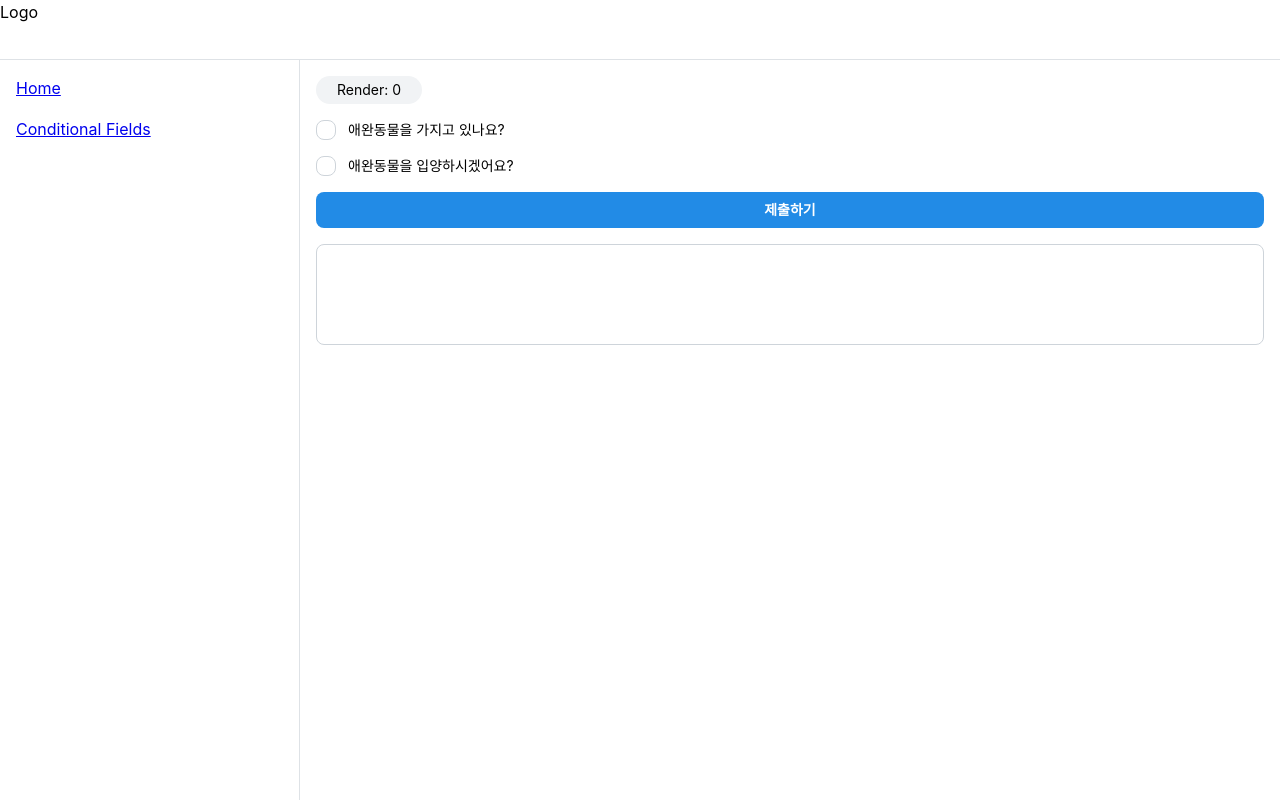
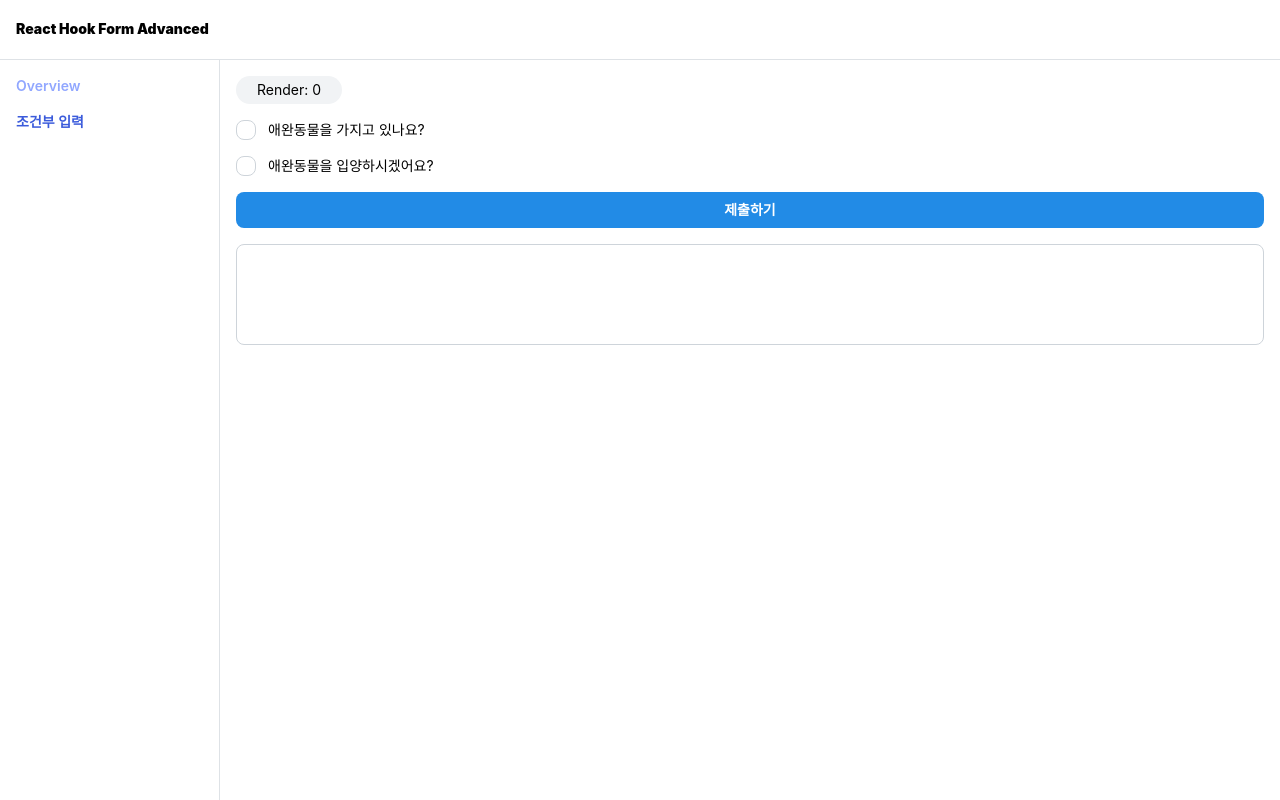
Before and after one commit to Sunset-Kim/react-hook-form-advanced, a React (Vite) app: page /conditional-fields in a window 1280 px wide. Built offline with nearby package versions, Linux system fonts and the light colour scheme.

Commit message:
feat: layout 수정

```diff
--- a/src/routes/__root.tsx
+++ b/src/routes/__root.tsx
@@ -1,24 +1,24 @@
-import { createRootRoute, Outlet } from "@tanstack/react-router";
-import { TanStackRouterDevtools } from "@tanstack/router-devtools";
+import { createRootRoute, Outlet } from '@tanstack/react-router'
+import { TanStackRouterDevtools } from '@tanstack/router-devtools'
 
-import { AppShell, Burger, createTheme, MantineProvider } from "@mantine/core";
+import { AppShell, createTheme, MantineProvider } from '@mantine/core'
 
-import "@mantine/core/styles.css";
-import { useDisclosure } from "@mantine/hooks";
-import { NavBar } from "../shared/components";
+import '@mantine/core/styles.css'
+import { useDisclosure } from '@mantine/hooks'
+import { Header, NavBar } from '../shared/components'
 
 const theme = createTheme({
-  defaultRadius: "md",
+  defaultRadius: 'md',
   fontSizes: {
-    "2xs": "0.625rem",
-    xs: "0.75rem",
-    sm: "0.875rem",
-    md: "1rem",
-    lg: "1.125rem",
-    xl: "1.25rem",
-    "2xl": "1.5rem",
-  },
-});
+    '2xs': '0.625rem',
+    xs: '0.75rem',
+    sm: '0.875rem',
+    md: '1rem',
+    lg: '1.125rem',
+    xl: '1.25rem',
+    '2xl': '1.5rem'
+  }
+})
 
 export const Route = createRootRoute({
   component: () => (
@@ -26,25 +26,24 @@ export const Route = createRootRoute({
       <App />
       <TanStackRouterDevtools />
     </MantineProvider>
-  ),
-});
+  )
+})
 
 const App = () => {
-  const [opened, { toggle }] = useDisclosure();
+  const [opened, { toggle }] = useDisclosure()
 
   return (
     <AppShell
       header={{ height: 60 }}
       navbar={{
-        width: 300,
-        breakpoint: "sm",
-        collapsed: { mobile: !opened },
+        width: 220,
+        breakpoint: 'sm',
+        collapsed: { mobile: !opened }
       }}
       padding="md"
     >
       <AppShell.Header>
-        <Burger opened={opened} onClick={toggle} hiddenFrom="sm" size="sm" />
-        <div>Logo</div>
+        <Header opened={opened} toggle={toggle} />
       </AppShell.Header>
 
       <AppShell.Navbar p="md">
@@ -55,5 +54,5 @@ const App = () => {
         <Outlet />
       </AppShell.Main>
     </AppShell>
-  );
-};
+  )
+}
--- a/src/routes/index.lazy.tsx
+++ b/src/routes/index.lazy.tsx
@@ -1,10 +1,18 @@
-import { Text } from "@mantine/core";
-import { createLazyFileRoute } from "@tanstack/react-router";
+import { Stack, Text } from '@mantine/core'
+import { createLazyFileRoute } from '@tanstack/react-router'
 
-export const Route = createLazyFileRoute("/")({
+export const Route = createLazyFileRoute('/')({
   component: () => (
     <div>
-      <Text>React Hook Form 101</Text>
+      <Stack>
+        <Text component={'h1'} size={'lg'} fw={900}>
+          React Hook Form Advanced
+        </Text>
+
+        <Text>
+          이 페이지는 React Hook Form Advanced 활용법을 다루는 페이지입니다.
+        </Text>
+      </Stack>
     </div>
-  ),
-});
+  )
+})
--- /dev/null
+++ b/src/shared/components/custom-link.tsx
@@ -0,0 +1,21 @@
+import { Link, LinkProps } from '@tanstack/react-router'
+import { Anchor, AnchorProps } from '@mantine/core'
+
+export type CustomLinkProps = AnchorProps & LinkProps
+
+export const CustomLink = (props: CustomLinkProps) => {
+  return (
+    <Anchor
+      size={'sm'}
+      component={Link}
+      fw={600}
+      c={'var(--mantine-color-indigo-3)'}
+      {...props}
+      activeProps={{
+        style: {
+          color: 'var(--mantine-color-indigo-8)'
+        }
+      }}
+    />
+  )
+}
--- /dev/null
+++ b/src/shared/components/header.tsx
@@ -0,0 +1,20 @@
+import { Burger, Flex, Group, Text } from '@mantine/core'
+import { FC } from 'react'
+
+type HeaderProps = {
+  opened: boolean
+  toggle: () => void
+}
+
+export const Header: FC<HeaderProps> = ({ toggle, opened }) => {
+  return (
+    <Flex align={'center'} h={'100%'} px={'md'}>
+      <Group>
+        <Burger opened={opened} onClick={toggle} hiddenFrom="sm" size="sm" />
+        <Text size={'sm'} fw={900}>
+          React Hook Form Advanced
+        </Text>
+      </Group>
+    </Flex>
+  )
+}
--- a/src/shared/components/index.ts
+++ b/src/shared/components/index.ts
@@ -1 +1,2 @@
-export * from "./navbar";
+export * from './navbar'
+export * from './header.tsx'
--- a/src/shared/components/navbar.tsx
+++ b/src/shared/components/navbar.tsx
@@ -1,11 +1,11 @@
-import { Stack } from "@mantine/core";
-import { Link } from "@tanstack/react-router";
+import { Stack } from '@mantine/core'
+import { CustomLink } from './custom-link.tsx'
 
 export const NavBar = () => {
   return (
     <Stack>
-      <Link to="/">Home</Link>
-      <Link to="/conditional-fields">Conditional Fields</Link>
+      <CustomLink to="/">Overview</CustomLink>
+      <CustomLink to="/conditional-fields">조건부 입력</CustomLink>
     </Stack>
-  );
-};
+  )
+}
```
